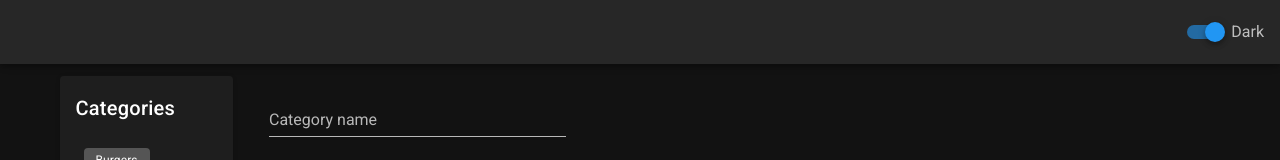
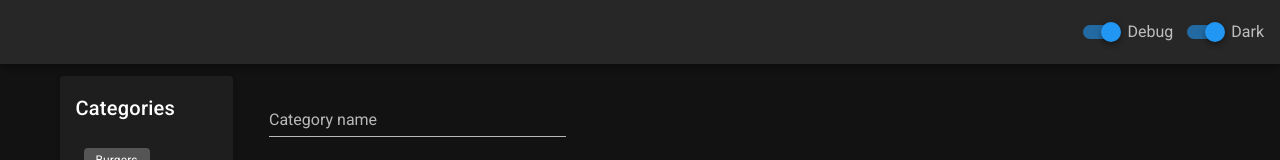
Before and after one commit to preginald/kpos, a Vue app: page /#/ in a window 1280 px wide. Shown: the top 160 px of the page. Built offline with nearby package versions, Linux system fonts and the light colour scheme.

Commit message:
move debug to component and add switch to app bar

```diff
--- a/src/App.vue
+++ b/src/App.vue
@@ -2,6 +2,12 @@
   <v-app>
     <v-app-bar app>
       <v-spacer></v-spacer>
+      <v-switch
+        v-model="$store.state.debug"
+        label="Debug"
+        hide-details
+        class="pr-3"
+      ></v-switch>
       <v-switch
         v-model="$vuetify.theme.dark"
         :label="$vuetify.theme.dark ? 'Dark' : 'Light'"
@@ -21,8 +27,6 @@ export default {
 
   components: {},
 
-  data: () => ({
-    //
-  }),
+  data: () => ({}),
 };
 </script>
--- a/src/store/index.js
+++ b/src/store/index.js
@@ -5,6 +5,7 @@ Vue.use(Vuex);
 
 export default new Vuex.Store({
   state: {
+    debug: true,
     productDatabase: [
       'Potato Cakes',
       'Tomato',
--- a/src/views/Home.vue
+++ b/src/views/Home.vue
@@ -165,7 +165,7 @@
     </v-row>
     <v-divider></v-divider>
     <DataTable />
-    <Debug v-if="debug"> </Debug>
+    <Debug v-if="debug" />
   </v-container>
 </template>
 
@@ -176,7 +176,6 @@ import DataTable from "@/components/DataTable.vue";
 import Debug from "@/components/Debug.vue";
 
 export default {
-  name: "Home",
   components: {
     Sidebar,
     DataTable,
@@ -321,7 +320,6 @@ export default {
     },
   },
   data: () => ({
-    debug: true,
     category: {},
     activeProductCategory: {},
     selectedPrefixes: [],
@@ -334,6 +332,12 @@ export default {
     productsToInput: 1,
     product: [{ name: "", category: "", price: 0 }],
   }),
-  computed: mapState(["categories", "productDatabase", "prefixes", "suffixes"]),
+  computed: mapState([
+    "debug",
+    "categories",
+    "productDatabase",
+    "prefixes",
+    "suffixes",
+  ]),
 };
 </script>
```
